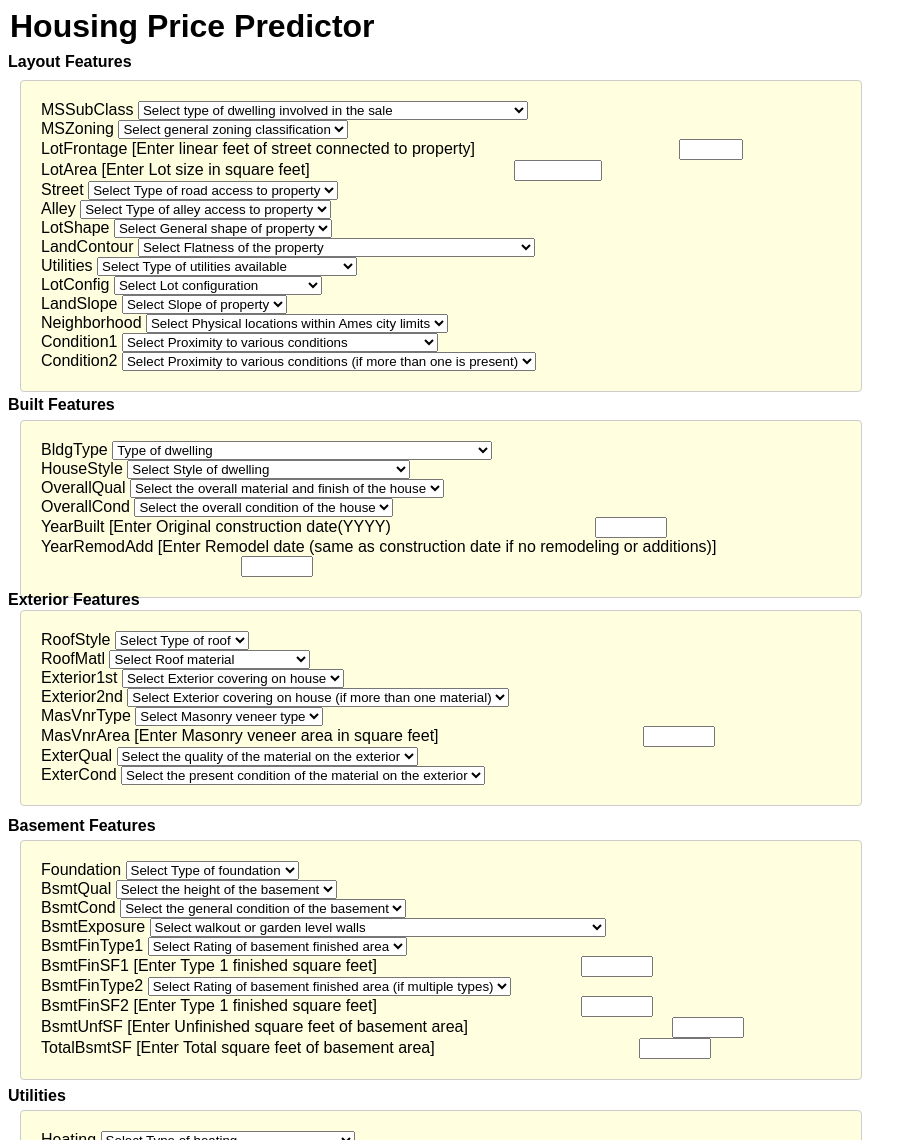
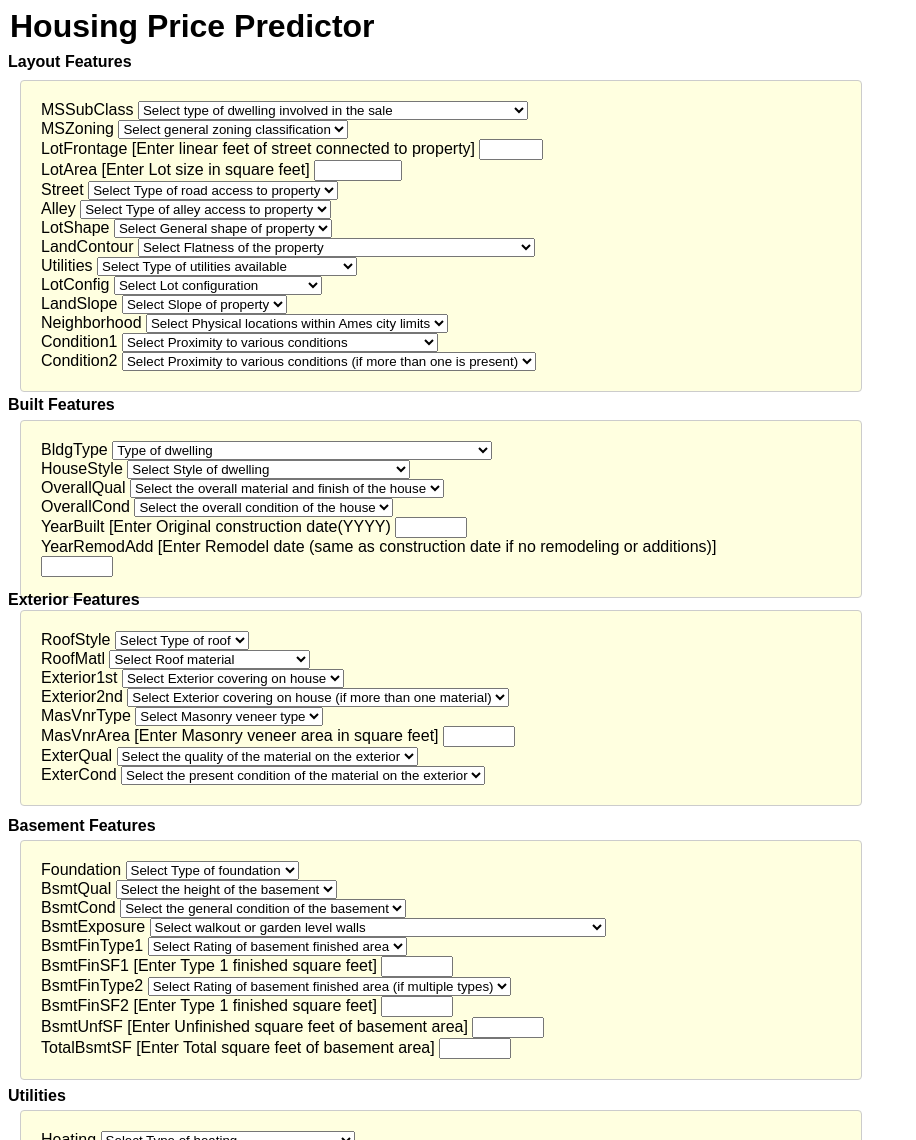
Before and after one commit to SiddharthSunilPatil/house_price_advanced_regression, a Flask app: page /predict_data in a window 1280 px wide. Shown: the whole page, without its empty margins (0-916 px from the left). Run offline with Flask 3, Linux system fonts and the light colour scheme.

Commit message:
updated right margins

```diff
--- a/static/style_home.css
+++ b/static/style_home.css
@@ -120,7 +120,7 @@ body {
     width: 100%;
   }
   input[type="number"]{
-    margin-left: 200px;
+    margin-right: 200px;
   }
   h2{
     position: absolute;
```
